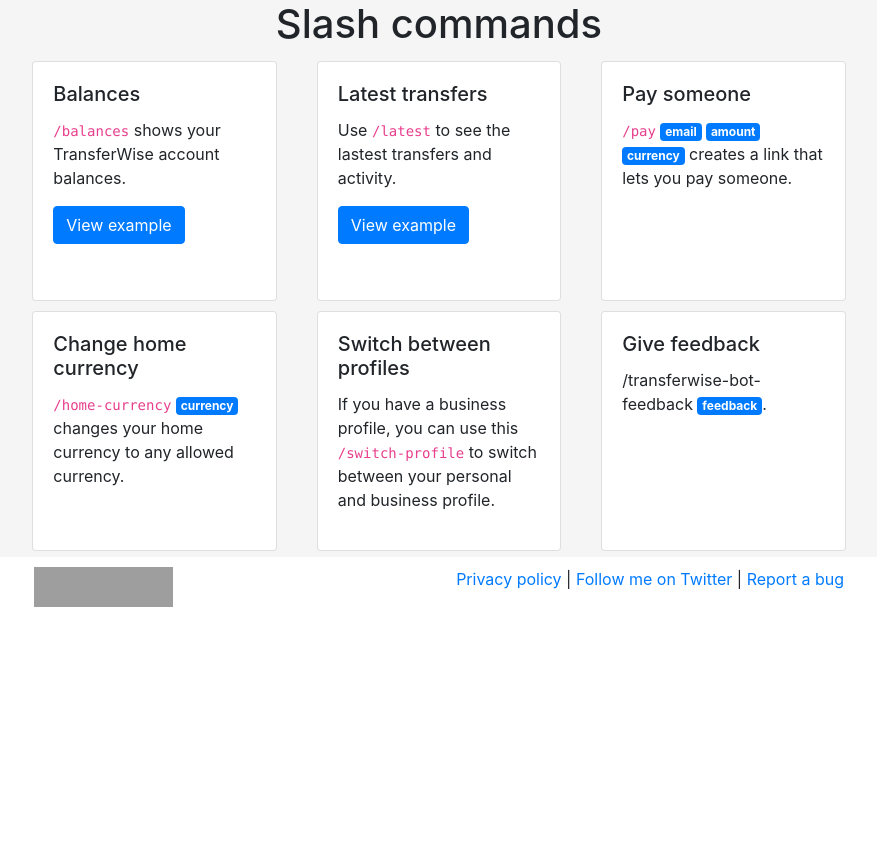
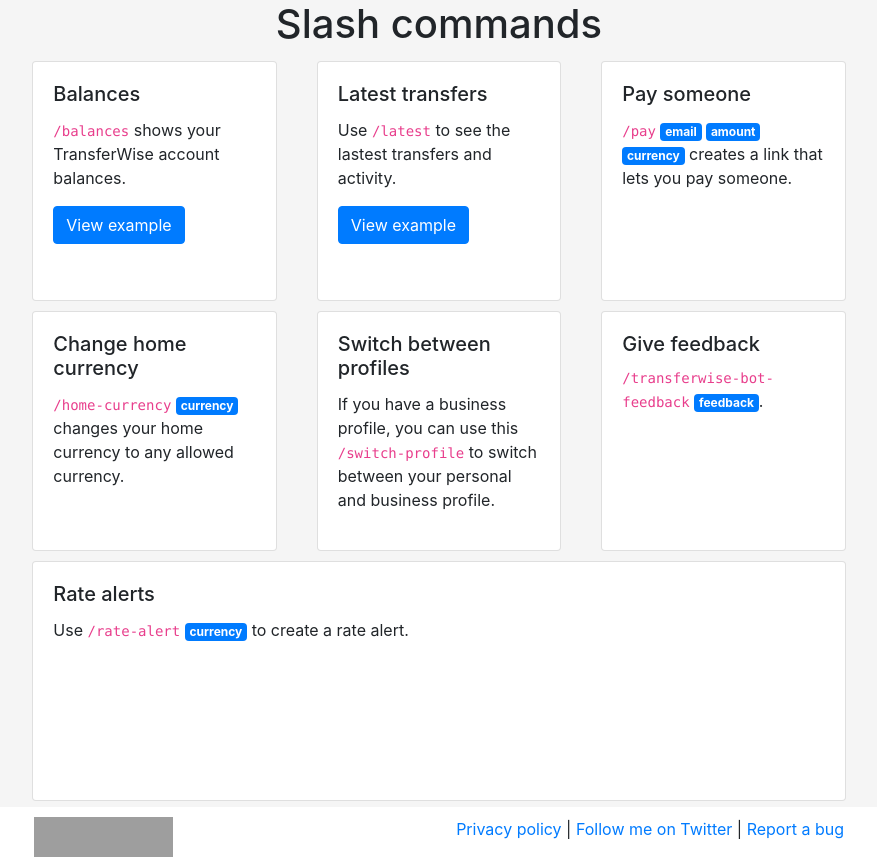
Before and after one commit to 321k/slackwise, a Flask app: page / in a window 1280 px wide. Shown: the part 590-1457 px from the top of the page, without its empty margins (201-1078 px from the left). Before the commit the page ends 1197 px from the top, so only its background shows below. Run offline with Flask 2, Linux system fonts and the light colour scheme; some libraries are stand-ins or nearby versions; grey boxes are pictures that could not be loaded.

Commit message:
added mock endpoint for rate alert git push

```diff
--- a/app.py
+++ b/app.py
@@ -530,6 +530,16 @@
     return activity
 
 
+@app.route('/rate-alert', methods=['POST'])
+def rateAlert():
+    if not verify_slack_request(request):
+        return 'Request verification failed'
+    text = request.form.get('text')
+    slack_id = request.form.get('user_id')
+    print(str(slack_id) + ' triggered rate alert for ' + str(text))
+    return 'Not yet available'
+
+
 @app.route('/switch-profile', methods=['POST'])
 def profile():
     if not verify_slack_request(request):
--- a/templates/index.html
+++ b/templates/index.html
@@ -116,7 +116,15 @@
                   <div class="card">
                     <div class="card-body">
                       <h5 class="card-title">Give feedback</h5>
-                      <p class="card-text">/transferwise-bot-feedback <span class="badge badge-primary">feedback</span>.</p>
+                      <p class="card-text"><code>/transferwise-bot-feedback</code> <span class="badge badge-primary">feedback</span>.</p>
+                    </div>
+                  </div>
+                </div>
+                <div class="col">
+                  <div class="card">
+                    <div class="card-body">
+                      <h5 class="card-title">Rate alerts</h5>
+                      <p class="card-text">Use <code>/rate-alert</code> <span class="badge badge-primary">currency</span> to create a rate alert.</p>
                     </div>
                   </div>
                 </div>
```
